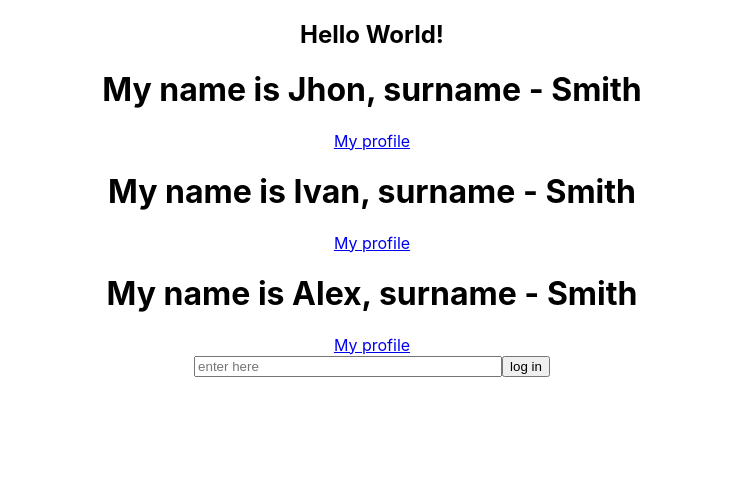
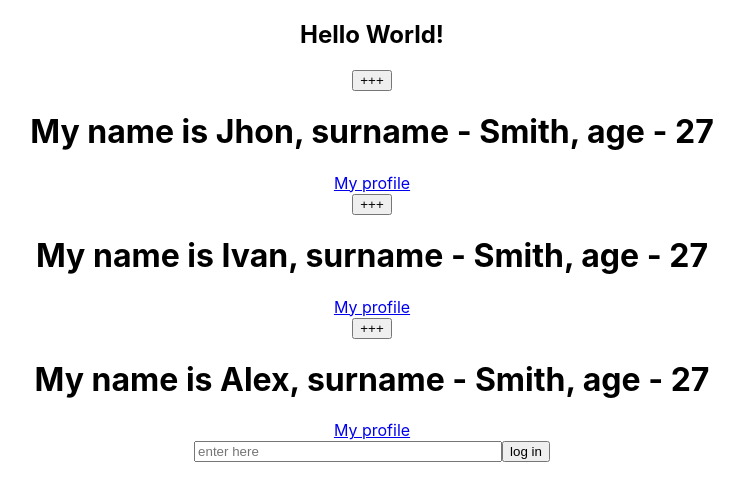
Before and after one commit to Grimdvl/react-test, a React (Create React App) app: page / in a window 1280 px wide. Shown: the top 500 px of the page, without its empty margins (268-1012 px from the left). Built offline with nearby package versions, Linux system fonts and the light colour scheme.

Commit message:
lesson 13 done

```diff
--- a/src/App.js
+++ b/src/App.js
@@ -1,4 +1,4 @@
-import {Component} from 'react';
+import React, { Component } from 'react';
 import './App.css';
 
 const Header = () => {
@@ -36,13 +36,39 @@
 	return <button>{logged ? 'Enter' : res()}</button>;
 }
 
-function WhoAmI ({name, surname, link}) {
-	return (
-		<div>
-			<h1>My name is {name}, surname - {surname.firstSurname}</h1>
-			<a href={link()}>My profile</a>
-		</div>
-	)
+// function WhoAmI ({name, surname, link}) {
+// 	return (
+// 		<div>
+// 			<h1>My name is {name}, surname - {surname.firstSurname}</h1>
+// 			<a href={link()}>My profile</a>
+// 		</div>
+// 	)
+// }
+
+class WhoAmI extends Component {
+	constructor(props) {
+		super(props);
+		this.state = {
+			years: 27,
+			text: '+++',
+		}
+	}
+	nextYear = () => {
+		console.log('+++');
+		this.setState(state => ({
+			years: state.years + 1
+		}));
+	}
+	render() {
+		const { name, surname, link } = this.props;
+		return (
+			<div>
+				<button onClick={this.nextYear}>{this.state.text}</button>
+				<h1>My name is {name}, surname - {surname.firstSurname}, age - {this.state.years}</h1>
+				<a href={link()}>My profile</a>
+			</div>
+		)
+	}
 }
 
 function App() {
```
